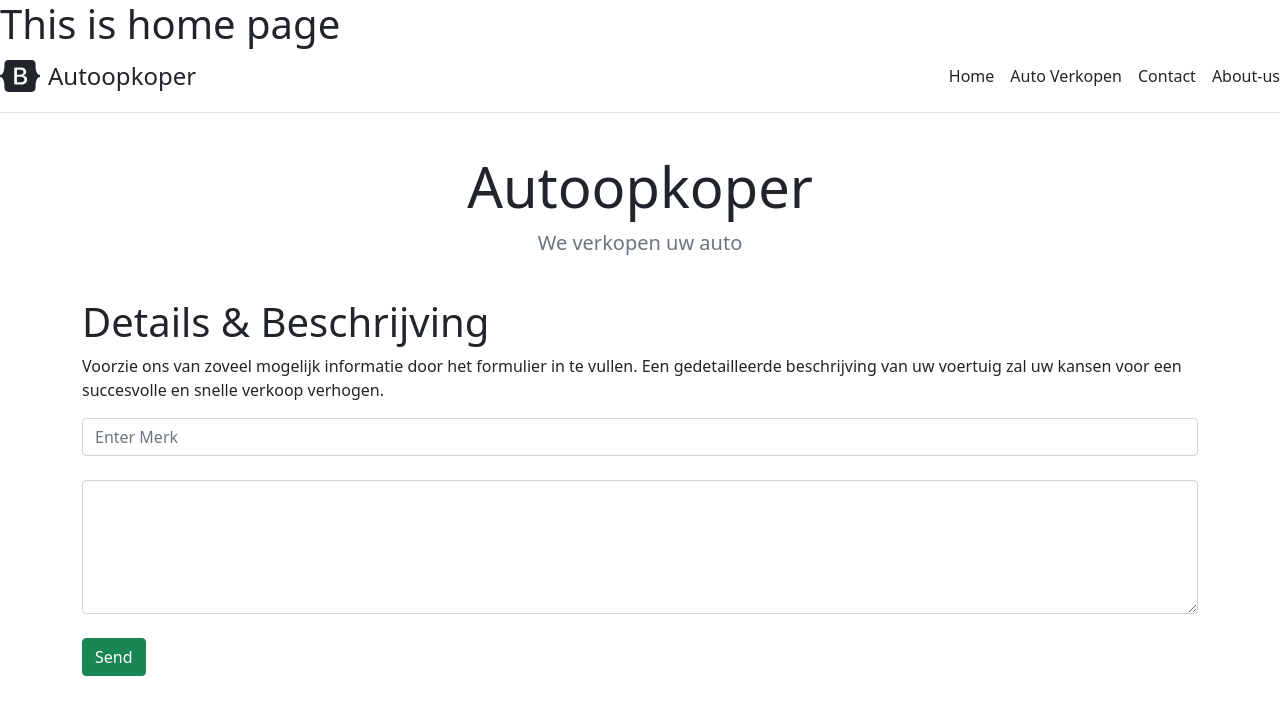
After one commit to SagingaliMamay/django_project_car_buy_app, a Django app: page /verkopen in a window 1280 px wide. The commit adds this page. Shown: the top 715 px of the page. Run offline with Django 3.2, Linux system fonts and the light colour scheme.

Commit message:
input for verkoop page

```diff
--- a/main/templates/main/base.html
+++ b/main/templates/main/base.html
@@ -19,7 +19,7 @@
 
       <nav class="d-inline-flex mt-2 mt-md-0 ms-md-auto">
         <a class="me-3 py-2 text-dark text-decoration-none" href="{%url 'home'%}">Home</a>
-        <a class="me-3 py-2 text-dark text-decoration-none" href="verkopen">Auto Verkopen</a>
+        <a class="me-3 py-2 text-dark text-decoration-none" href="{%url 'verkopen'%}">Auto Verkopen</a>
         <a class="me-3 py-2 text-dark text-decoration-none" href="contact">Contact</a>
         <a class="py-2 text-dark text-decoration-none" href="{%url 'about'%}">About-us</a>
       </nav>
--- a/main/templates/main/index.html
+++ b/main/templates/main/index.html
@@ -13,5 +13,7 @@
         <p>{{el.task}}</p>
     </div>
     {%endfor%}
-   {%endif%}
+   {% else %}
+    <p>Nothing</p>
+    {% endif %}
 {%endblock%}
--- /dev/null
+++ b/main/templates/main/verkopen.html
@@ -0,0 +1,18 @@
+{%extends 'main/base.html' %}
+
+{% block title %}
+    Voertuig details & beschrijving
+{%endblock%}
+
+
+{% block content %}
+    <h1>Details & Beschrijving</h1>
+    <p>Voorzie ons van zoveel mogelijk informatie door het formulier in te vullen. Een gedetailleerde beschrijving van uw voertuig zal uw kansen voor een succesvolle en snelle verkoop verhogen.</p>
+    <form method="post" action="">
+        <input type="text" placeholder="Enter Merk" class="form-control"><br>
+        <textarea name="" id="" cols="10" rows="5" placeholder="Beishcreiven" class="form-control">
+
+        </textarea><br>
+      <button type="submit" class="btn btn-success">Send</button>
+    </form>
+{%endblock%}
--- a/main/urls.py
+++ b/main/urls.py
@@ -4,4 +4,5 @@ from . import views
 urlpatterns = [
     path('', views.index, name='home'),
     path('about', views.home, name='about'),
+    path('verkopen', views.verkopen, name='verkopen')
 ]
--- a/main/views.py
+++ b/main/views.py
@@ -10,3 +10,7 @@ def index(request):
 
 def home(request):
     return render(request, 'main/about.html')
+
+
+def verkopen(request):
+    return render(request, 'main/verkopen.html')
```
Also changed, not shown: main/verkopen.html (added, +17 -0 lines), db.sqlite3, main/templates/main/forms.py (added).
